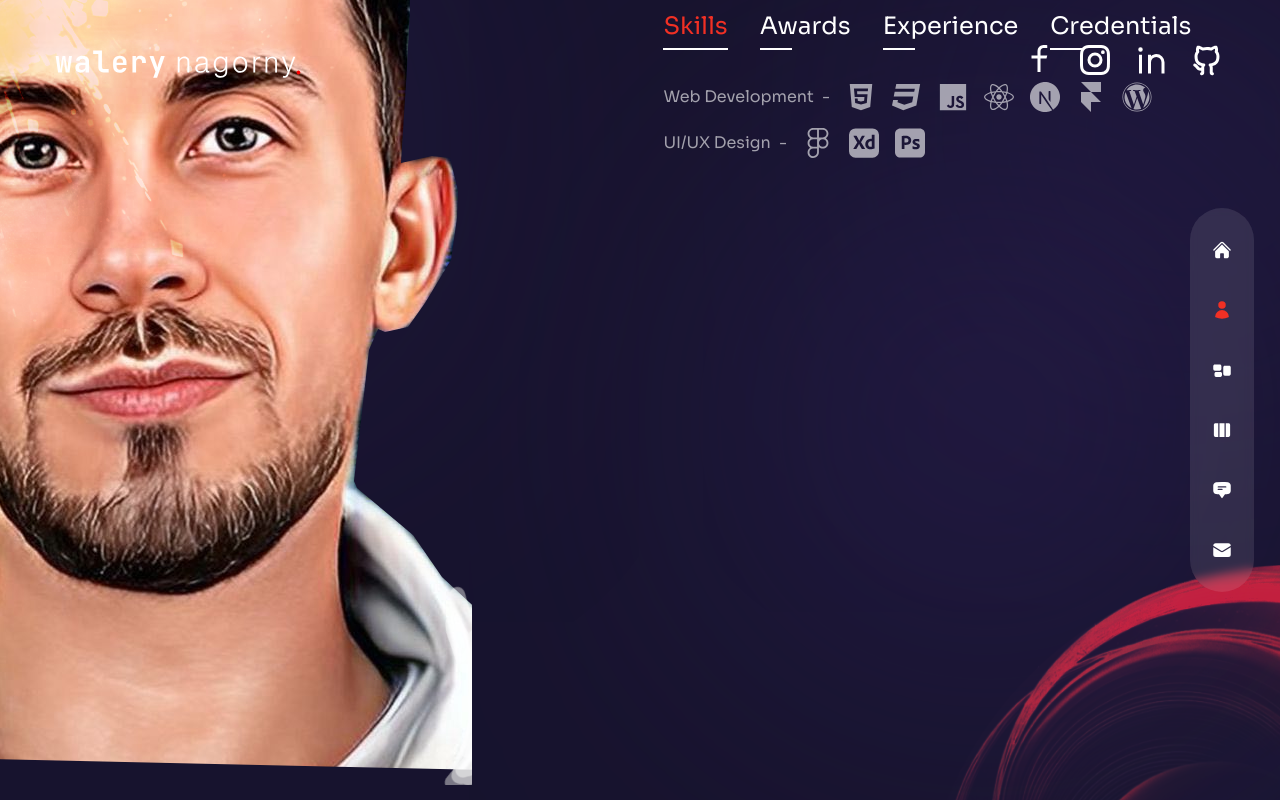
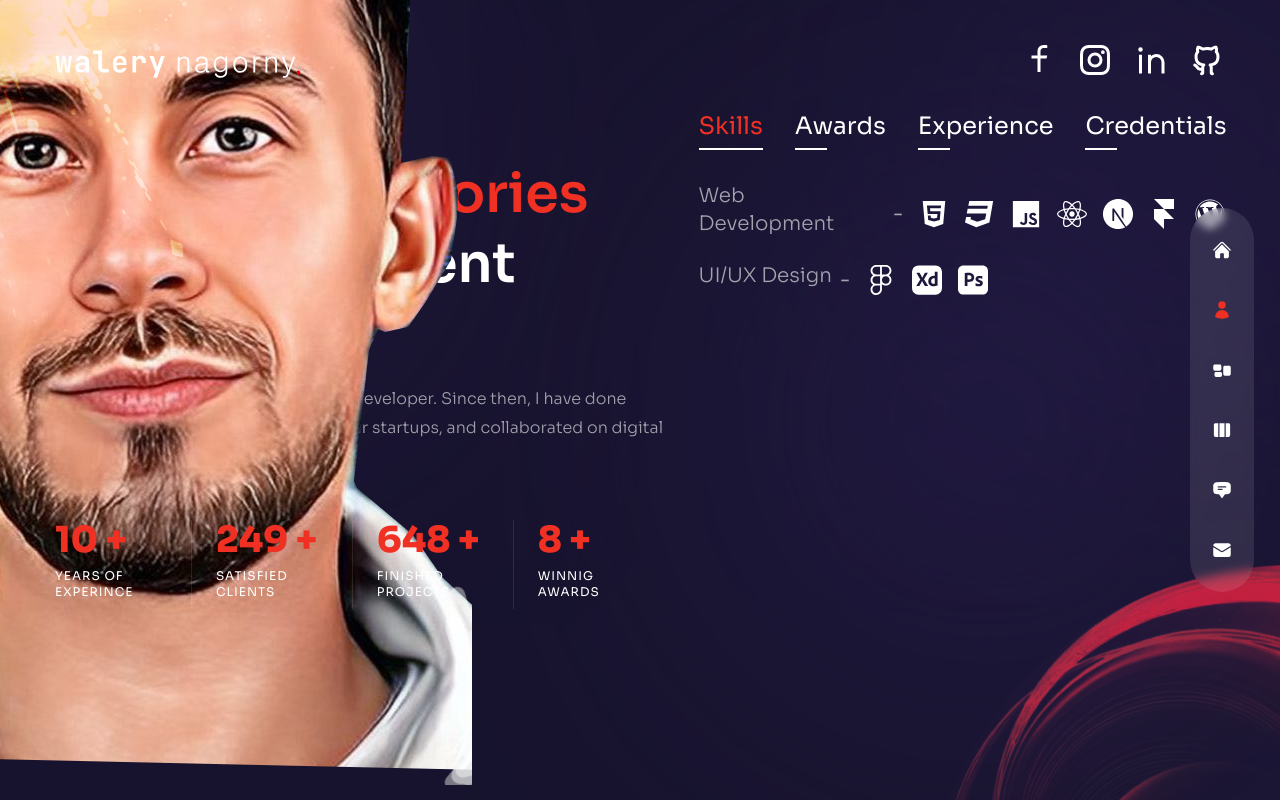
Before and after one commit to WNagorny/Portfolio, a Next.js app: page /about in a window 1280 px wide. Built offline with nearby package versions, Linux system fonts and the light colour scheme.

Commit message:
added counters info

```diff
--- a/pages/about/index.js
+++ b/pages/about/index.js
@@ -99,6 +99,9 @@ import Circles from '../../components/Circles'
 import { motion } from 'framer-motion'
 import { fadeIn } from '../../variants'
 
+// counter
+import CountUp from 'react-countup'
+
 const About = () => {
 	const [index, setIndex] = useState(0)
 	console.log(index)
@@ -116,9 +119,53 @@ const About = () => {
 				<Avatar />
 			</motion.div>
 			<div className='container mx-auto h-full flex flex-col items-center xl:flex-row gap-x-6'>
-				<div className='flex-1 flex flex-col justify-center'>text</div>
-				<div className='flex flex-col w-full xl:max-w-[48%] h-[780px]'>
-					<div className='flex gap-x-4 md:gap-x-9 text-lg md:text-xl xl:gap-x-8 mx-auto xl:mx-0 mb-4'>
+
+{/* text */}
+
+				<div className='flex-1 flex flex-col justify-center'>
+					<h2 className='h2'>Captivating <span className='text-accent'>stories</span> bith magnificent designs.</h2>
+					<p className='max-w[500px] mx-auto xl:mx-0 mb-6 xl:mb-12 px-2  xl:px-0'>10 years ago, I began freelancing as a developer. Since then, I have done remote work for agencies, consulted fir startups, and collaborated on digital priducts for bussines</p>
+
+{/* counters */}
+
+					<div className='hidden md:flex md:max-w-xl xl:max-w-none mx-auto xl:mx-0 mb-8'>
+						<div className='flex flex-1 xl:gap-x-6'>
+				{/* experience */}
+							<div className='relative flex-1 after:w-[1px] after:h-full after:bg-white/10 after:absolute after:top-0 after:right-0'>
+								<div className='text-2xl xl:text-4xl font-extrabold text-accent  mb-2'>
+									<CountUp start={0} end={10} duration={7}/> +
+								</div>
+								<div className='text-xs uppercase tracking-[1px] leading-[1.4] max-w-[100px] my-2'>Years of experince</div>
+							</div>
+				{/* cleints */}
+							<div className='relative flex-1 after:w-[1px] after:h-full after:bg-white/10 after:absolute after:top-0 after:right-0'>
+								<div className='text-2xl xl:text-4xl font-extrabold text-accent mb-2'>
+									<CountUp start={0} end={250} duration={7}/> +
+								</div>
+								<div className='text-xs uppercase tracking-[1px] leading-[1.4] max-w-[100px] my-2'>Satisfied clients</div>
+							</div>
+				{/* projects */}
+							<div className='relative flex-1 after:w-[1px] after:h-full after:bg-white/10 after:absolute after:top-0 after:right-0'>
+								<div className='text-2xl xl:text-4xl font-extrabold text-accent  mb-2'>
+									<CountUp start={0} end={650} duration={7}/> +
+								</div>
+								<div className='text-xs uppercase tracking-[1px] leading-[1.4] max-w-[100px] my-2'>Finished projects</div>
+							</div>
+				{/* awards */}
+							<div className='relative flex-1'>
+								<div className='text-2xl xl:text-4xl font-extrabold text-accent  mb-2'>
+									<CountUp start={0} end={8} duration={7}/> +
+								</div>
+								<div className='text-xs uppercase tracking-[1px] leading-[1.4] max-w-[100px] my-2'>Winnig awards</div>
+							</div>
+						</div>
+					</div>
+				</div>
+
+{/* info */}
+
+				<div className='flex flex-col w-full xl:max-w-[45%] h-[580px]'>
+					<div className='flex gap-x-4 md:gap-x-9 text-lg md:text-2xl xl:gap-x-8 mx-auto xl:mx-0 mb-4'>
 						{aboutData.map((item, itemIndex) => {
 							return (
 								<div
@@ -126,7 +173,7 @@ const About = () => {
 									className={` ${
 										index === itemIndex &&
 										'text-accent after:w-[100%] after:bg-accent after:transition-all after:duration-500'
-									} cursor-pointer capitalize xl:text-2xl relative after:w-8 after:h-[2px] after:bg-white after:absolute after:-bottom-2 after:left-0 z-10`}
+									} cursor-pointer capitalize xl:text-2xl xxl:text-3xl relative after:w-8 after:h-[2px] after:bg-white after:absolute after:-bottom-2 after:left-0 z-10`}
 									onClick={() => setIndex(itemIndex)}
 								>
 									{item.title}
@@ -138,13 +185,13 @@ const About = () => {
 					<div className='py-4 xl:py-6 flex flex-col gap-y-2 xl:gap-y-4  items-center xl:items-start'>
 						{aboutData[index].info.map((item, itemIndex) => {
 							return (
-								<div key={itemIndex} className='flex-1 flex flex-col md:flex-row max-2-max gap-x-2 items-center text-white/60'>
-									<div>{item.title}</div>
+								<div key={itemIndex} className='flex-1 flex flex-col md:flex-row max-2-max gap-x-2 items-center  text-lg xl:text-xl xxl:text-2xl text-white/60'>
+									<div className='font-light mb-2 md:mb:0 '>{item.title}</div>
 									<div className='hidden xl:flex'>-</div>
 									<div>{item.stage}</div>
 									<div className='flex gap-x-4'>
 										{item.icons?.map((icon, itemIndex) => {
-											return <div key={itemIndex} className='text-3xl'>{icon}</div>
+											return <div key={itemIndex} className='text-3xl text-white'>{icon}</div>
 										})}
 									</div>
 								</div>
```
